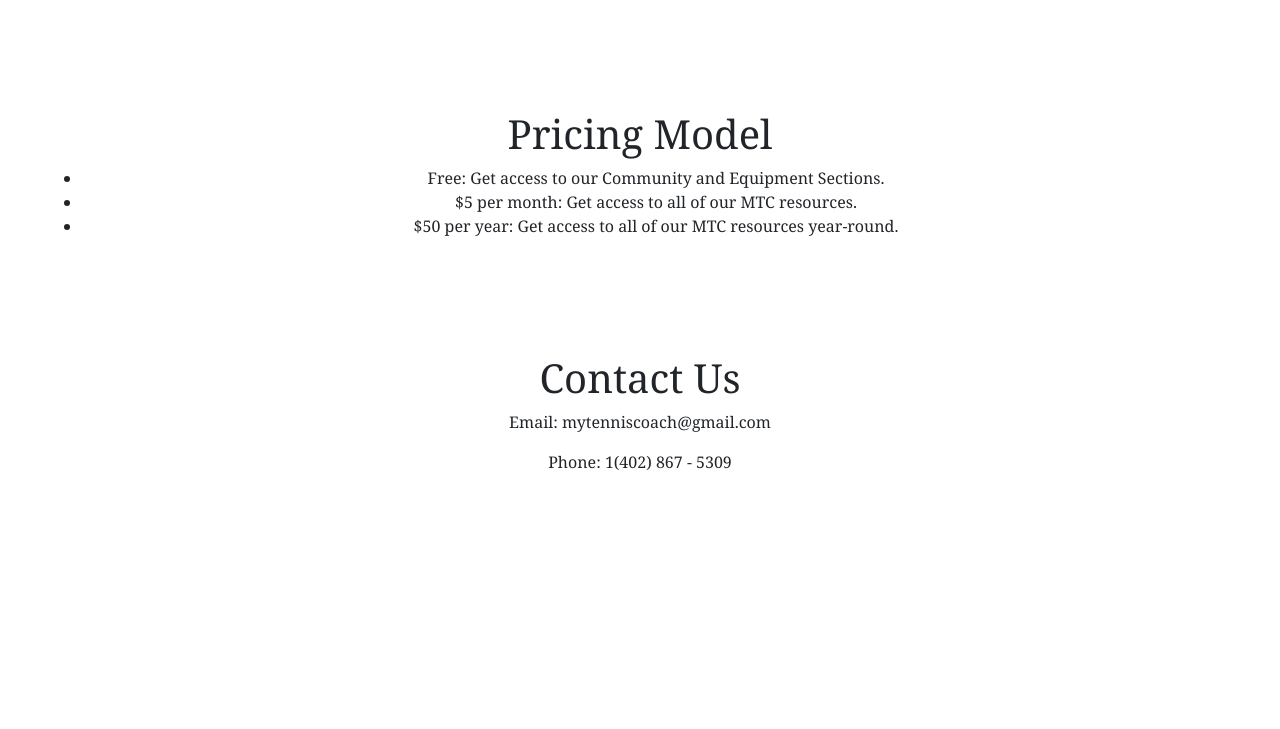
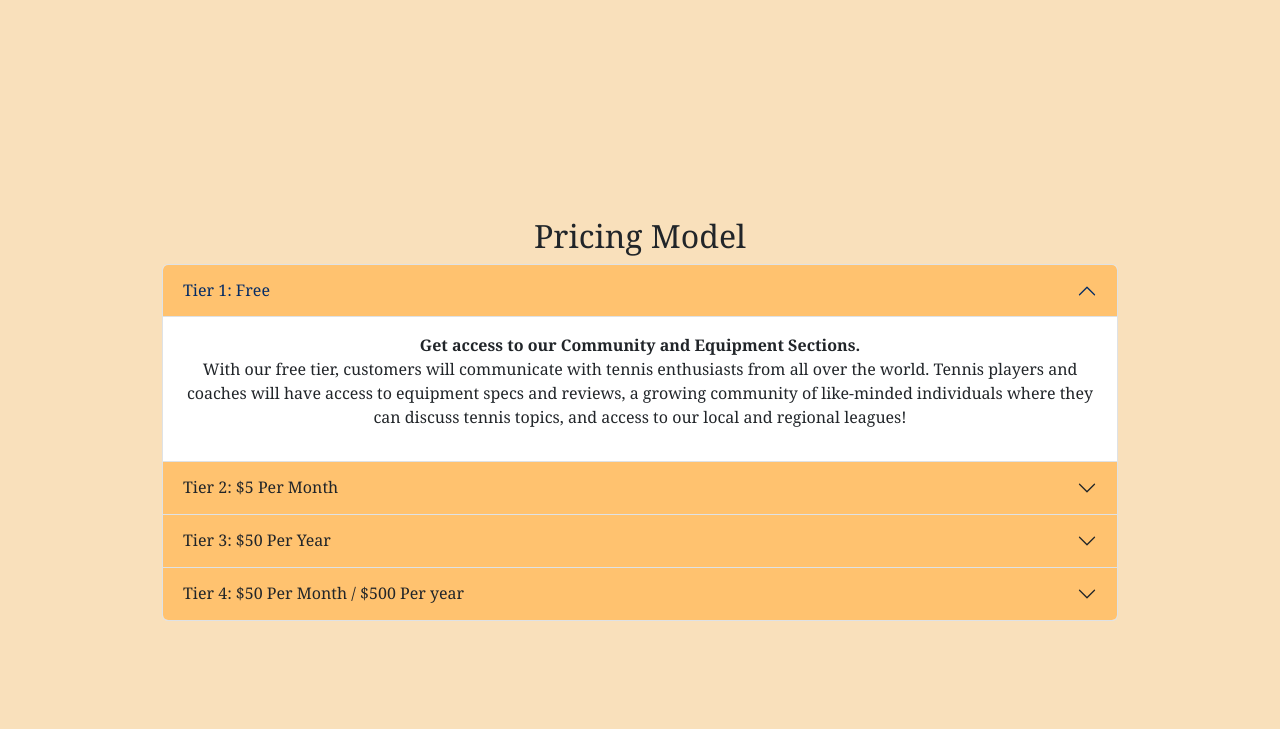
Before and after one commit to aumoor02/my-tennis-coach, a plain HTML site: page index.html in a window 1280 px wide. Shown: the part 1111-1840 px from the top of the page. Before the commit the page ends 1651 px from the top, so only its background shows below. Drawn offline with nearby package versions, Linux system fonts and the light colour scheme.

Commit message:
Pricing Model

```diff
--- a/css/styles.css
+++ b/css/styles.css
@@ -6,7 +6,7 @@
 }
 
 body {
-
+    background-color: black;
 }
 
 div {
@@ -18,6 +18,9 @@ div {
     padding: 40px;;
 }
 
+.accordion-button:enabled {
+    background-color: #FFC26F;
+}
 
 #header {
     background-image: url(../images/tennis-court-background.jpg);
@@ -32,22 +35,19 @@ div {
     padding-top: 150px;
 }
 
-#video {
-    padding: 50px;
-
-}
-
 #resources {
     padding: 70px;
-
+    background-color: #F9E0BB;
 }
 
 #pricing-model {
-    padding: 50px;
+    padding: 150px;
+    background-color: #F9E0BB;
 }
 
 
 #contact-us {
     padding: 50px;
-    background-color: white;
+    background-color: #C38154;
+    color: white;
 }
--- a/index.html
+++ b/index.html
@@ -6,9 +6,10 @@
 
         <title>My Tennis Coach</title>
 
+        <script src="https://kit.fontawesome.com/12410f29ea.js" crossorigin="anonymous"></script>
+        <link href="https://cdn.jsdelivr.net/npm/bootstrap@5.3.0/dist/css/bootstrap.min.css" rel="stylesheet" integrity="sha384-9ndCyUaIbzAi2FUVXJi0CjmCapSmO7SnpJef0486qhLnuZ2cdeRhO02iuK6FUUVM" crossorigin="anonymous">
         <link rel="stylesheet" href="css/styles.css">
-        <link href="https://cdn.jsdelivr.net/npm/bootstrap@5.3.0/dist/css/bootstrap.min.css" rel="stylesheet" integrity="sha384-9ndCyUaIbzAi2FUVXJi0CjmCapSmO7SnpJef0486qhLnuZ2cdeRhO02iuK6FUUVM" crossorigin="anonymous">
-        <script src="https://kit.fontawesome.com/12410f29ea.js" crossorigin="anonymous"></script>
+
 
     </head>
 
@@ -23,9 +24,9 @@
                 <div class="collapse navbar-collapse" id="navbarNavAltMarkup">
                     <div class="navbar-nav nav-item">
                     <a class="nav-link active" aria-current="page" href="#">Home</a>
-                    <a class="nav-link" href="#">Resources</a>
-                    <a class="nav-link" href="#">Pricing</a>
-                    <a class="nav-link" href="#">Community</a>
+                    <a class="nav-link" href="#resources">Resources</a>
+                    <a class="nav-link" href="#pricing-model">Pricing</a>
+                    <a class="nav-link disabled" href="#">Community</a>
                     <a class="nav-link" href="#">Login</a>
                     </div>
                 </div>
@@ -40,8 +41,9 @@
 
 
 
+<!-- Resources Cards Section -->
 
-            <div class="container" id="resources">
+            <div class="container-fluid" id="resources">
                 <div class="section-heading">
                     <h2>How to Become the Best You on the Court</h2>
                     <h3>Our Resources</h3>
@@ -82,17 +84,90 @@
 
 
 
+<!-- Pricing Model Accordion -->
+
             <section id="pricing-model">
-                <h1>Pricing Model</h1>
-
-                <ul>
-                    <li>Free: Get access to our Community and Equipment Sections.</li>
-                    <li>$5 per month: Get access to all of our MTC resources.</li>
-                    <li>$50 per year: Get access to all of our MTC resources year-round.</li>
-                </ul>
+              <div class="container">
+                <div class="row">
+                  <div class="col">
+                    <h2>Pricing Model</h2>
+                    <div class="accordion" id="accordionExample">
+                      <div class="accordion-item">
+                        <h2 class="accordion-header">
+                          <button class="accordion-button" type="button" data-bs-toggle="collapse" data-bs-target="#collapseOne" aria-expanded="true" aria-controls="collapseOne">
+                            Tier 1: Free
+                          </button>
+                        </h2>
+                        <div id="collapseOne" class="accordion-collapse collapse show" data-bs-parent="#accordionExample">
+                          <div class="accordion-body">
+                            <strong>Get access to our Community and Equipment Sections.</strong>
+                            <p>
+                              With our free tier, customers will communicate with tennis enthusiasts from all over the world. Tennis players and coaches will have access to
+                              equipment specs and reviews, a growing community of like-minded individuals where they can discuss tennis topics, and access to our local and regional
+                              leagues!
+                            </p>
+                          </div>
+                        </div>
+                      </div>
+                      <div class="accordion-item">
+                        <h2 class="accordion-header">
+                          <button class="accordion-button collapsed" type="button" data-bs-toggle="collapse" data-bs-target="#collapseTwo" aria-expanded="false" aria-controls="collapseTwo">
+                            Tier 2: $5 Per Month
+                          </button>
+                        </h2>
+                        <div id="collapseTwo" class="accordion-collapse collapse" data-bs-parent="#accordionExample">
+                          <div class="accordion-body">
+                            <strong>Get access to all of our MTC resources.</strong>
+                            <p>
+                              Tennis athletes and coaches will not only have access to our Community and Equipment sections, but they will also gain access to our Resources section.
+                              Here, tennis coaches and athletes will learn the fundamental aspects of the various tennis strokes, progressions, and a variety of drills to challenge
+                              players to grow.
+                            </p>
+                          </div>
+                        </div>
+                      </div>
+                      <div class="accordion-item">
+                        <h2 class="accordion-header">
+                          <button class="accordion-button collapsed" type="button" data-bs-toggle="collapse" data-bs-target="#collapseThree" aria-expanded="false" aria-controls="collapseThree">
+                            Tier 3: $50 Per Year
+                          </button>
+                        </h2>
+                        <div id="collapseThree" class="accordion-collapse collapse" data-bs-parent="#accordionExample">
+                          <div class="accordion-body">
+                            <strong>Get access to all of our MTC resources year-round.</strong>
+                            <p>
+                              By enrolling in our Tier 3 program, players will obtain all the same resources as Tier 2, but at a discount.
+                            </p>
+                          </div>
+                        </div>
+                      </div>
+                      <div class="accordion-item">
+                        <h2 class="accordion-header">
+                          <button class="accordion-button collapsed" type="button" data-bs-toggle="collapse" data-bs-target="#collapseFour" aria-expanded="false" aria-controls="collapseFour">
+                            Tier 4: $50 Per Month / $500 Per year
+                          </button>
+                        </h2>
+                        <div id="collapseFour" class="accordion-collapse collapse" data-bs-parent="#accordionExample">
+                          <div class="accordion-body">
+                            <strong>Get access to all of our MTC resources year-round. Plus, have access to our online coaches.</strong>
+                            <p>
+                              Tennis athletes can obtain our Ultimate Package by enrolling in this tier. Athletes can send in videos of their strokes, and the tennis coaches here
+                              at My Tennis Coach will perform a video analysis. Our coaches will then pinpoint the flaws in your technique and give you step-by-step guidance on how
+                              to fix those flaws.
+                            </p>
+                          </div>
+                        </div>
+                      </div>
+                    </div>
+                  </div>
+                </div>
+              </div>
             </section>
 
 
+
+
+<!-- Contact Section -->
 
             <section id="contact-us">
                 <h1>Contact Us</h1>
```
Also changed, not shown: images/MTC-pricing.png (added).
